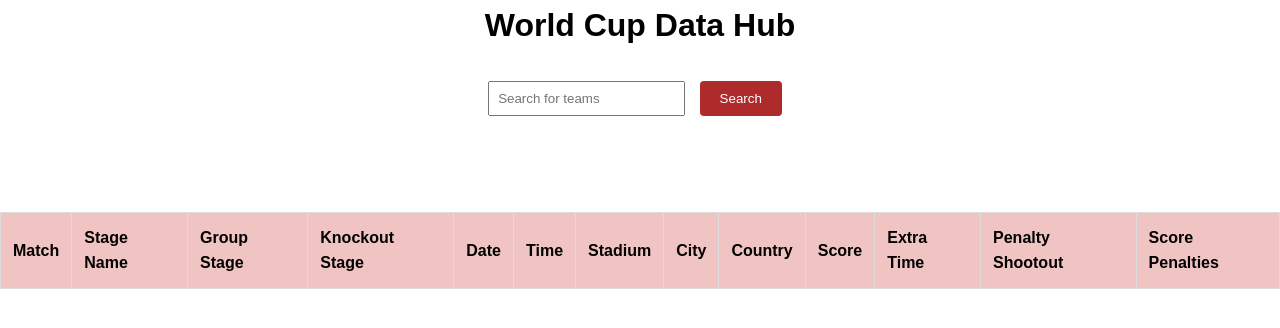
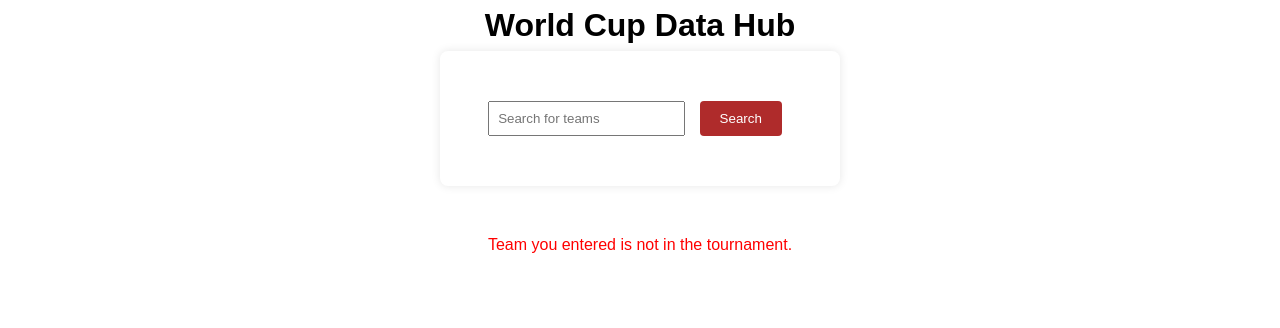
Before and after one commit to itudb2322/itudb2322, a Flask app: template app/templates/tournament.html in a window 1280 px wide. Shown: the part 86-414 px from the top of the page. Run offline with Flask 3, Linux system fonts and the light colour scheme; the template is opened without the code that fills it, so the values that code supplies are empty; parts of the project's set-up code (start-up, migrations or seed data) failed here and were passed over.

Commit message:
Search team functionality added to tournament page

```diff
--- a/app/main.py
+++ b/app/main.py
@@ -51,7 +51,7 @@ def tournament_detail(tournament_id):
 #    db.close()
     if tournament is None:
         return 'Tournament not found!'
-    return render_template('tournament.html', tournament=tournament)
+    return render_template('tournament.html', tournament=tournament, tournament_id=tournament_id)
 
 @app.route('/goals/<string:match_id>')
 def goals(match_id):
@@ -156,6 +156,23 @@ def delete_goal(match_id):
 
     return goals(match_id)
 
+@app.route('/search_team/<string:tournament_id>', methods=['POST'])
+def search_team(tournament_id):
+    team_name = request.form.get('team_name')
+    team_name = team_name.capitalize()
+
+    cursor = db.cursor()
+    if(team_name == ""):
+        cursor.execute('SELECT * FROM matchs WHERE tournament_id = %s', (tournament_id,))
+    else:
+        cursor.execute('SELECT * FROM matchs WHERE tournament_id = %s AND (home_team_name = %s OR away_team_name = %s)', (tournament_id, team_name, team_name))
+
+    tournament = cursor.fetchall()
+    cursor.close()
+
+    return render_template('tournament.html', tournament=tournament, tournament_id=tournament_id)
+
+
 @app.route('/awards')
 def awards():
     cursor = db.cursor(dictionary=True)
--- a/app/templates/tournament.html
+++ b/app/templates/tournament.html
@@ -17,12 +17,15 @@
         </nav>
         <h1>World Cup Data Hub</h1>
         <div>
-            <input type="search" placeholder="Search for teams" style = "padding: 8px;
+            <form action="{{ url_for('search_team', tournament_id = tournament_id) }}" method="post">
+            <input type="search" placeholder="Search for teams" id="team_name" name="team_name" style = "padding: 8px;
             margin-bottom: 16px;
             box-sizing: border-box;">
             <button type="submit" class = 'button'>Search</button>
+            </form>
         </div>
     </header>
+    {% if tournament %}
     <h1 style="text-align: center;">{{ tournament[0][2] }}</h1>
 
     <table border="1">
@@ -65,7 +68,8 @@
         </tr>
         {% endfor %}
     </table>
-
-
+    {% else %}
+        <p style="color: red; text-align: center;">Team you entered is not in the tournament.</p>
+    {% endif %}
 </body>
 </html>
--- a/app/templates/tournaments.html
+++ b/app/templates/tournaments.html
@@ -16,12 +16,6 @@
             </ul>
         </nav>
         <h1>World Cup Data Hub</h1>
-        <div>
-            <input type="search" placeholder="Search for teams" style = "padding: 8px;
-            margin-bottom: 16px;
-            box-sizing: border-box;">
-            <button type="submit" class = 'button'>Search</button>
-        </div>
     </header>
     <h1 style="text-align: center;">Tournaments</h1>
     <table border="1">
```
